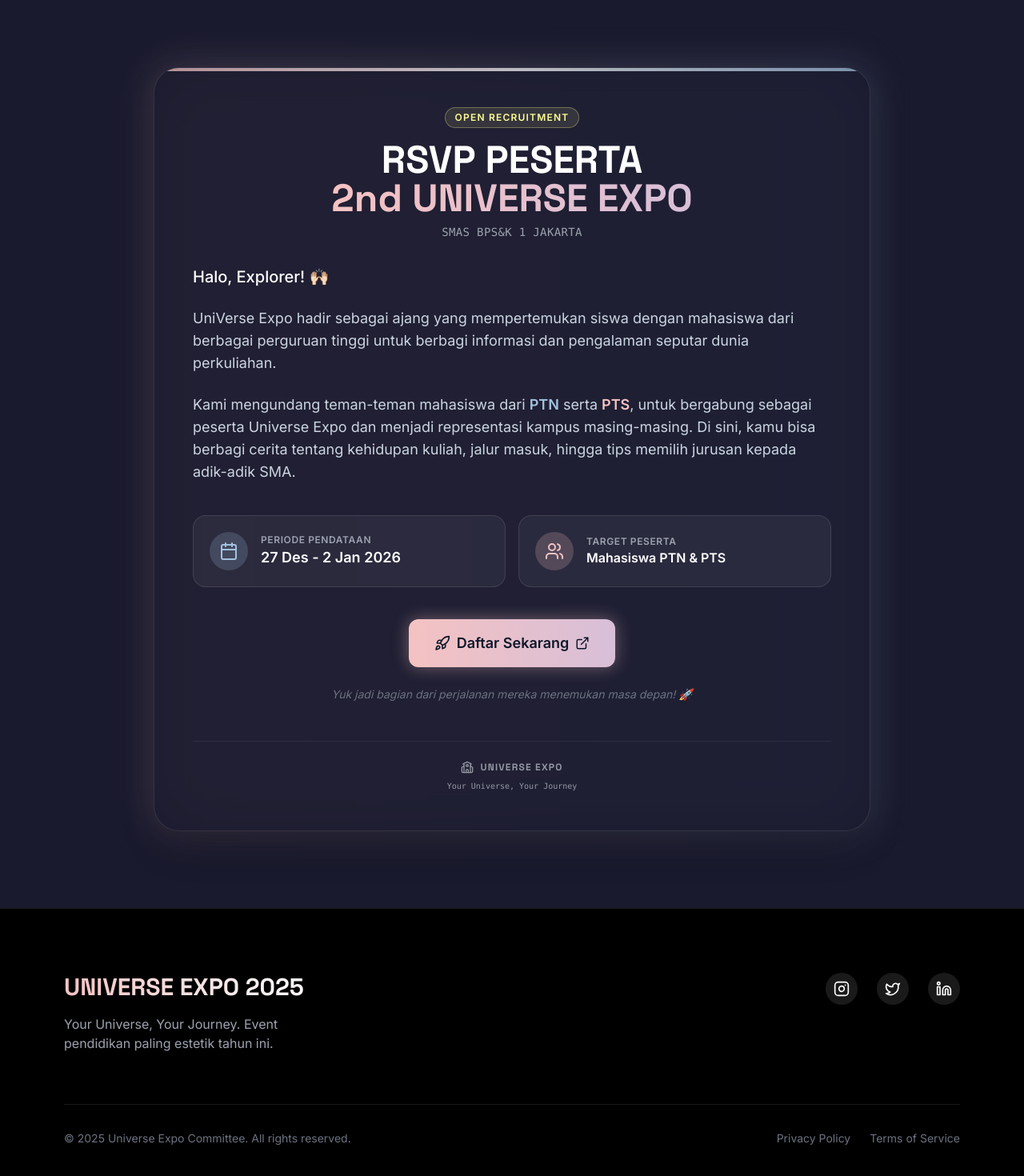
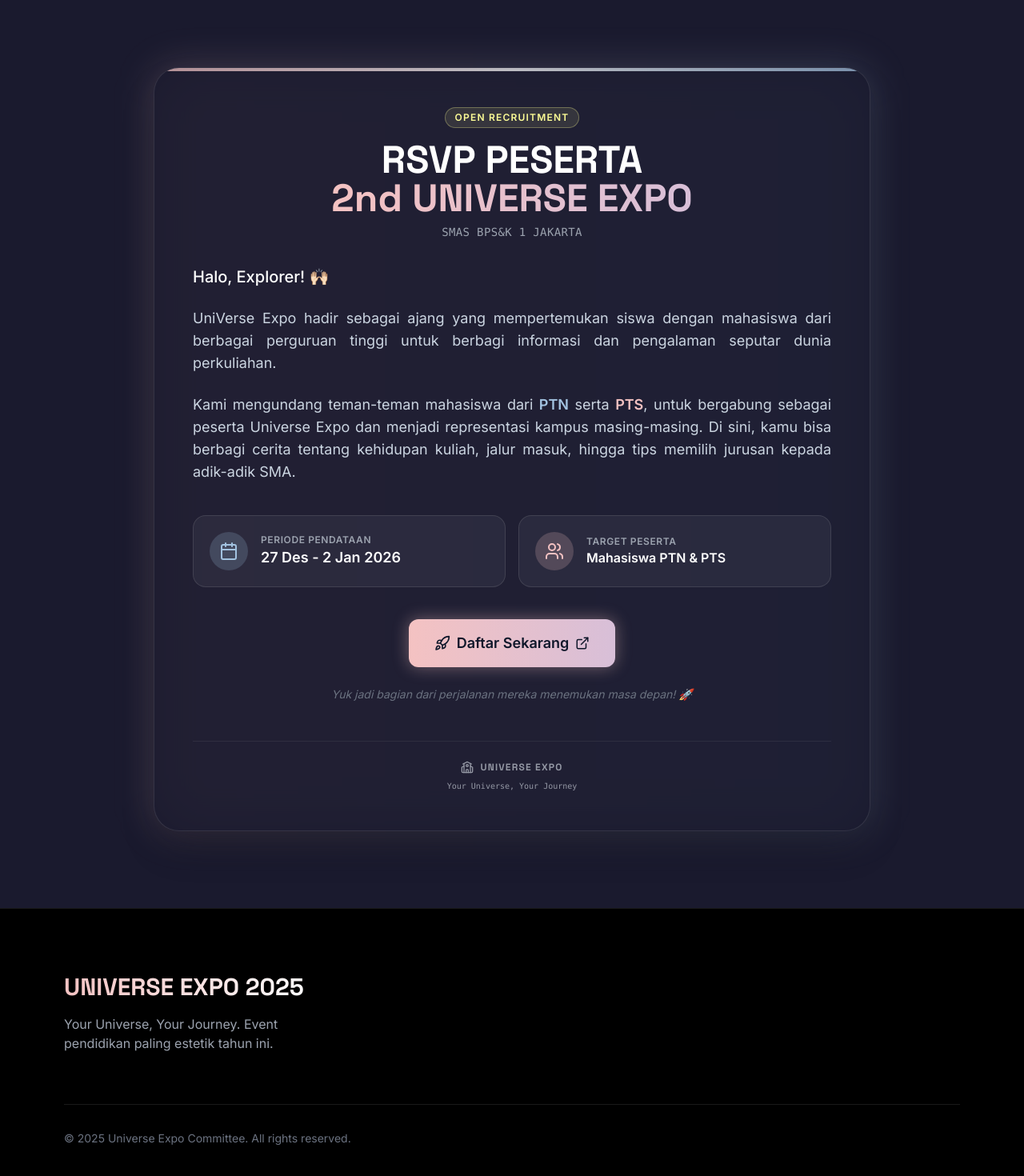
Before and after one commit to ShafnatFR/UNIVERSE-EXPO-2025, a React (Vite) app: page / in a window 1280 px wide. Shown: the part 3422-4892 px from the top of the page at 80% size. Built offline with nearby package versions, Linux system fonts and the light colour scheme.

Commit message:
Hide icon & anchor unlinked di footer, Justify content text di RSVP

```diff
--- a/Footer.tsx
+++ b/Footer.tsx
@@ -16,19 +16,19 @@ const Footer: React.FC = () => {
                         </p>
                     </div>
 
-                    <div className="flex gap-6">
+                    {/* <div className="flex gap-6">
                         <SocialButton icon={<Instagram size={20} />} />
                         <SocialButton icon={<Twitter size={20} />} />
                         <SocialButton icon={<Linkedin size={20} />} />
-                    </div>
+                    </div> */}
                 </div>
 
                 <div className="border-t border-white/10 pt-8 flex flex-col md:flex-row justify-between items-center gap-4 text-sm text-gray-500">
                     <p>&copy; 2025 Universe Expo Committee. All rights reserved.</p>
-                    <div className="flex gap-6">
+                    {/* <div className="flex gap-6">
                         <a href="#" className="hover:text-white transition-colors">Privacy Policy</a>
                         <a href="#" className="hover:text-white transition-colors">Terms of Service</a>
-                    </div>
+                    </div> */}
                 </div>
             </div>
         </footer>
--- a/RSVPSection.tsx
+++ b/RSVPSection.tsx
@@ -34,7 +34,7 @@ const RSVPSection: React.FC = () => {
                         </div>
 
                         {/* Content Body */}
-                        <div className="space-y-6 text-slate-300 text-base md:text-lg leading-relaxed mb-10 text-center md:text-left">
+                        <div className="space-y-6 text-slate-300 text-base md:text-lg leading-relaxed mb-10 text-justify">
                             <p className="font-medium text-white text-xl">
                                 Halo, Explorer! 🙌🏻
                             </p>
```
